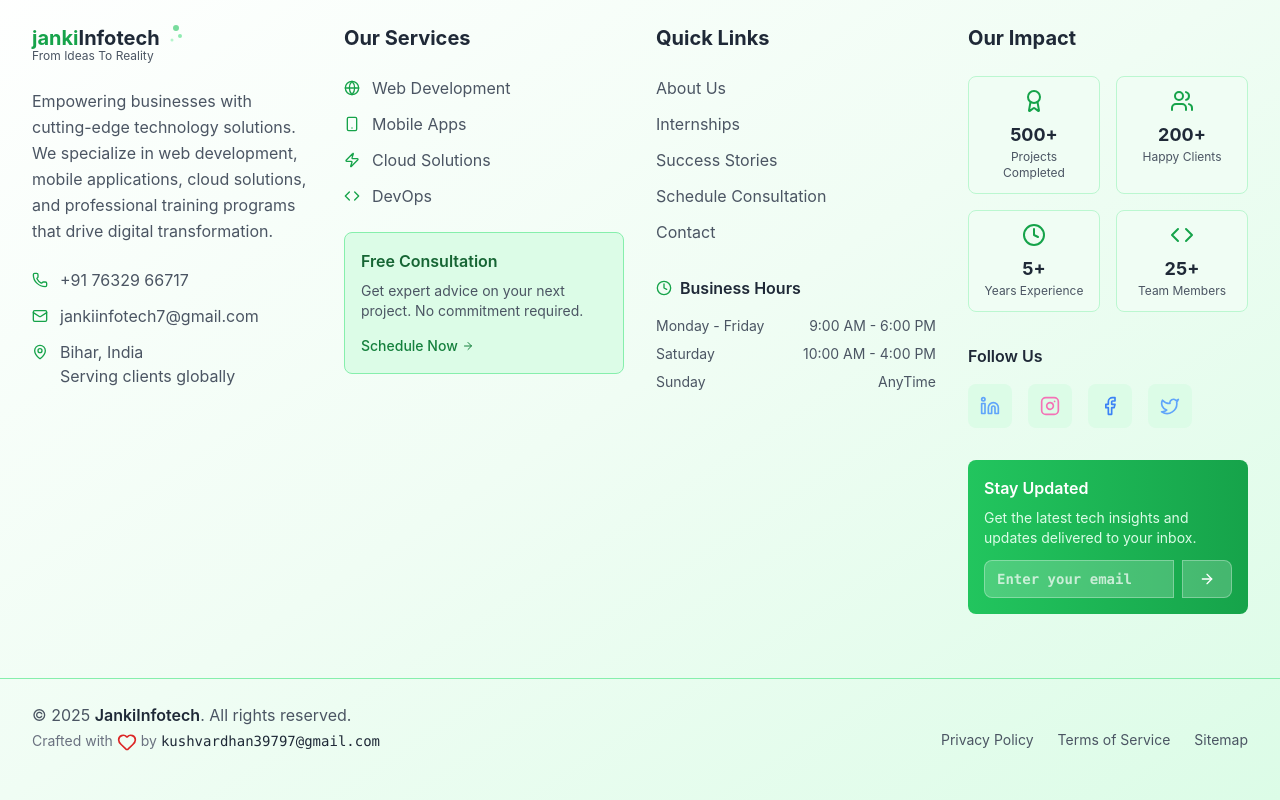
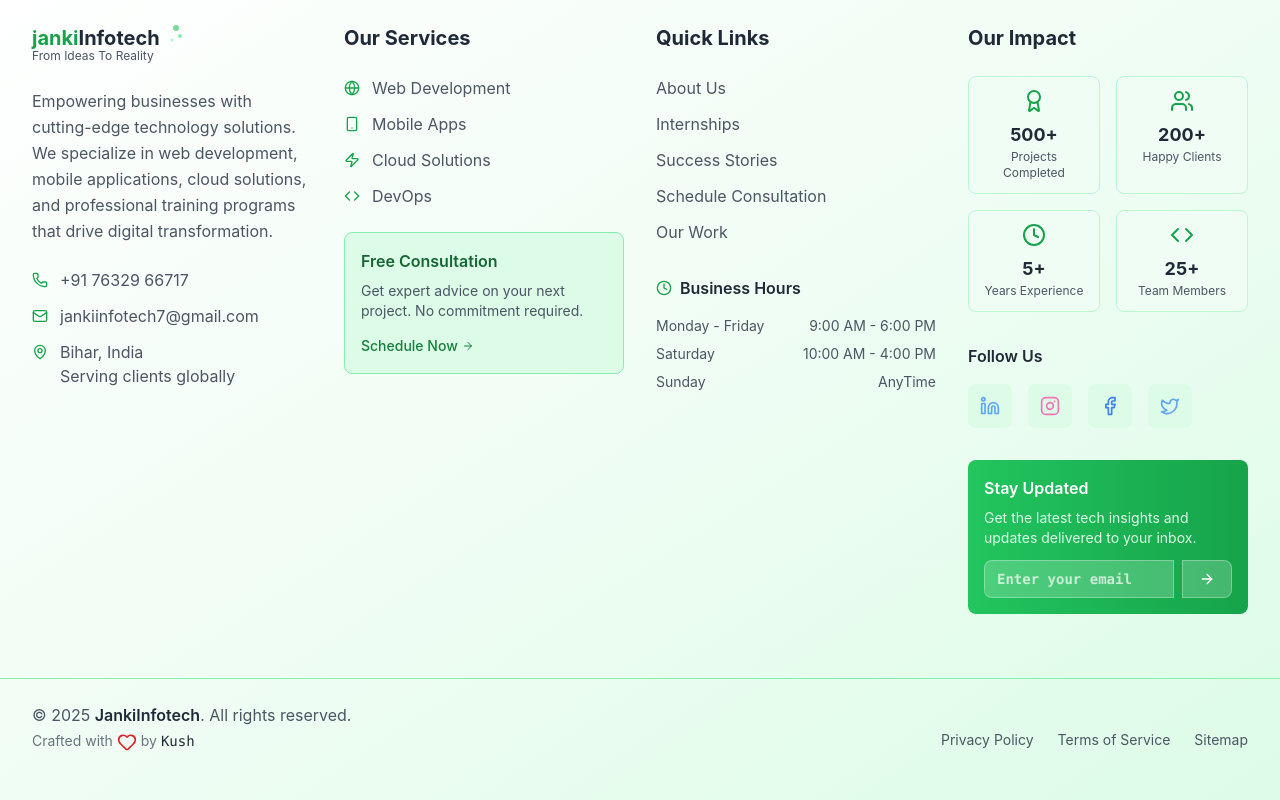
Before and after one commit to kushvardhan/jankiinfotech, a Next.js app: page / in a window 1280 px wide. Shown: the part 7566-8366 px from the top of the page. Built offline with nearby package versions, Linux system fonts and the light colour scheme.

Commit message:
made developer credit less dominant

```diff
--- a/src/components/Footer.tsx
+++ b/src/components/Footer.tsx
@@ -72,14 +72,14 @@ export default function Footer() {
   };
 
   const services = [
-    { name: "Web Development", icon: Globe, href: "/service/web-development" },
+    { name: "Web Development", icon: Globe, href: "/#services" },
     {
       name: "Mobile Apps",
       icon: Smartphone,
-      href: "/service/application-development",
+      href: "/#services",
     },
-    { name: "Cloud Solutions", icon: Zap, href: "/service/cloud-optimization" },
-    { name: "DevOps", icon: Code, href: "/service/devops-solution" },
+    { name: "Cloud Solutions", icon: Zap, href: "/#services" },
+    { name: "DevOps", icon: Code, href: "/#services" },
   ];
 
   const quickLinks = [
@@ -87,7 +87,7 @@ export default function Footer() {
     { name: "Internships", href: "/internship" },
     { name: "Success Stories", href: "/success-stories" },
     { name: "Schedule Consultation", href: "/schedule-consultation" },
-    { name: "Contact", href: "/contact" },
+    { name: "Our Work", href: "/our-work" },
   ];
 
   const stats = [
@@ -370,13 +370,11 @@ export default function Footer() {
                   Crafted with{" "}
                   <Heart className="h-5 w-5 inline text-red-600 cursor-pointer" />{" "}
                   by{" "}
-                  <span className="text-regular text-gray-800 font-mono">
-                    kushvardhan
-                    <span className="text-sm text-gray-800 font-mono">
-                      39797
-                    </span>
-                    @gmail.com
+                  <Link target="_blank" href='https://kush-personal-portfolio-my-portfolio.vercel.app/' >
+                  <span className="cursor-pointer hover:text-blue-700 text-regular text-gray-800 font-mono text-md">
+                    Kush
                   </span>
+                  </Link>
                 </p>
 
                 {/* Developer signature - hidden but accessible */}
--- a/src/components/SmallFooter.tsx
+++ b/src/components/SmallFooter.tsx
@@ -126,7 +126,7 @@ export default function SmallFooter() {
               <Code className="h-3 w-3 flex-shrink-0" />
               <span className="hidden sm:inline">Crafted by</span>
               <Link target="_blank" href='https://kush-personal-portfolio-my-portfolio.vercel.app/' >
-                <span  className="cursor-pointer text-zinc-600 hover:text-blue-600 font-mono text-sm md:text-md">
+                <span  className="cursor-pointer text-zinc-600 hover:text-blue-700 font-mono text-sm md:text-md">
                 Kush
               </span>
               </Link>
```
